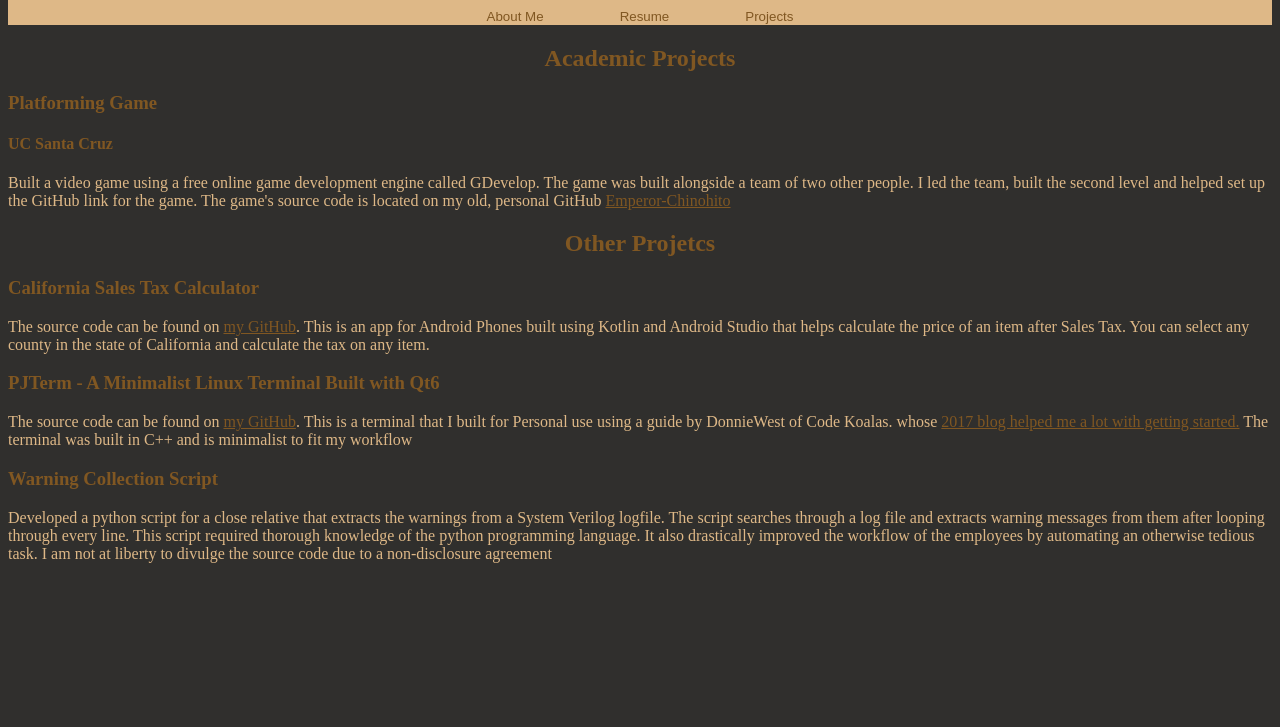
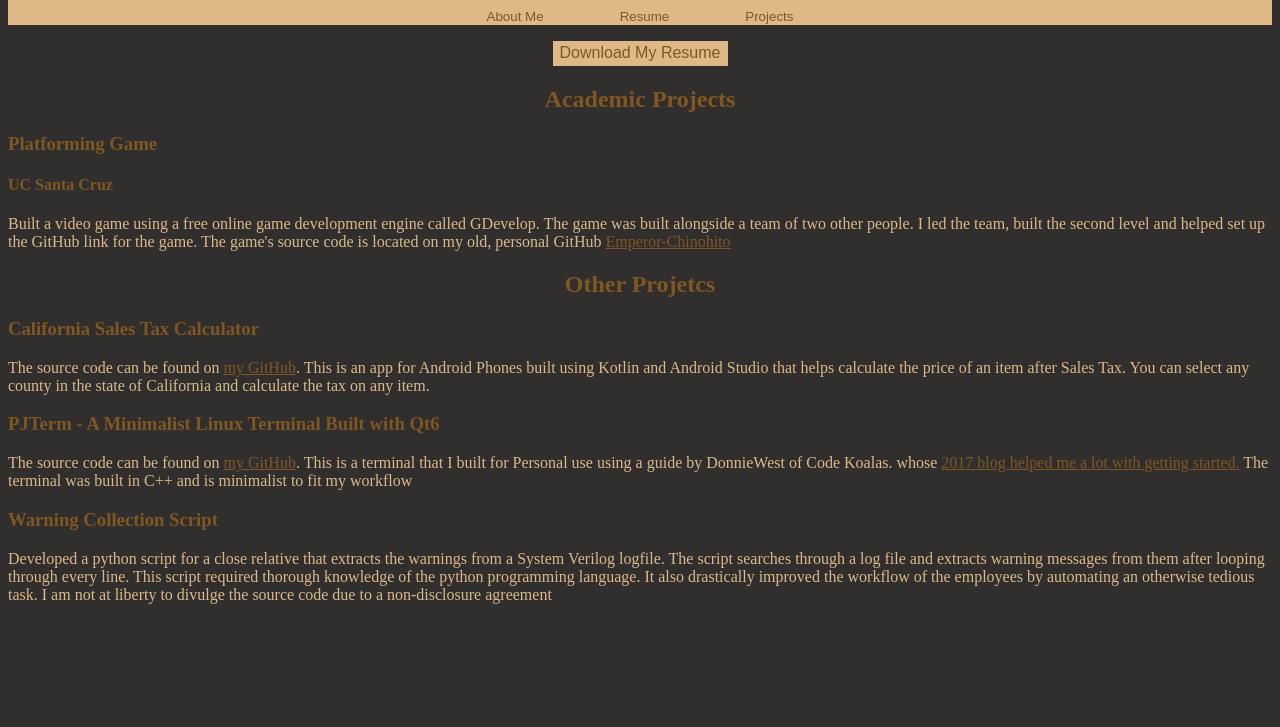
Before and after one commit to PJ-004/PJ-004.github.io, a plain HTML site: page projects.html in a window 1280 px wide. Shown: the part 73-800 px from the top of the page. Drawn offline with Linux system fonts and the light colour scheme.

Commit message:
Added a download button to the Project Page

```diff
--- a/projects.html
+++ b/projects.html
@@ -22,6 +22,8 @@
     <body id="main">
 
         <div id="projectBody">
+            <p id="resumeButton"> <button id="getResume" onclick="location.href = 'Resume/Pranav Jha Resume.pdf';">Download My Resume</button> </p>
+
             <p> <h2> Academic Projects </h2> </p>
 
                 <p></p>
```
